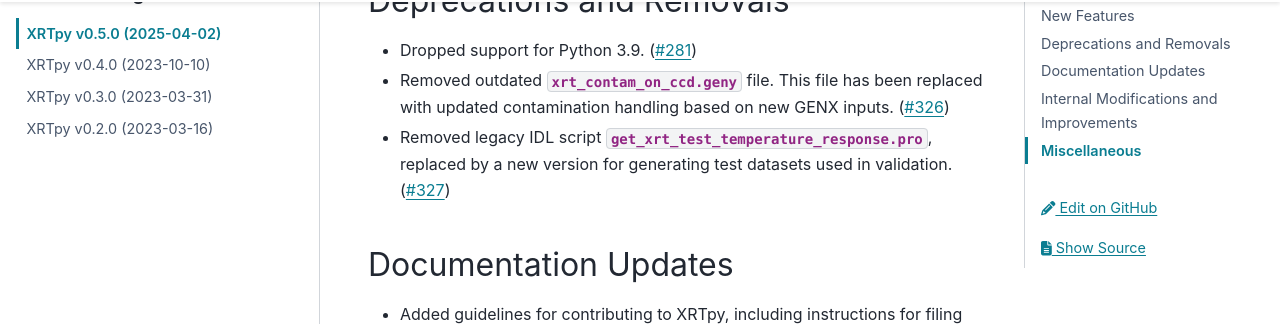
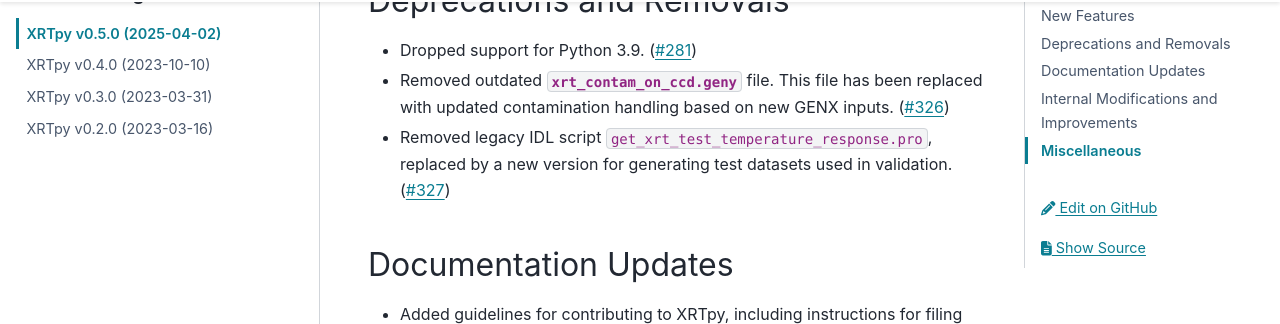
Before and after one commit to HinodeXRT/xrtpy, a Sphinx documentation site: the page built from docs/changelog/0.5.0.rst, in a window 1280 px wide and 900 px high, scrolled down 368 px. Shown: the part 126-450 px from the top of the window. Built offline with Sphinx 7.4.7 and the PyData theme 0.15.4, drawn with Linux system fonts in a browser that asks for light colours; pages that are not in the unit, such as notebooks, are missing from menus; the version number could not be read and is left out.

Commit message:
Adding  double backticks

```diff
--- a/docs/changelog/0.5.0.rst
+++ b/docs/changelog/0.5.0.rst
@@ -9,7 +9,7 @@
 --------------------------
 - Dropped support for Python 3.9. (:pr:`281`)
 - Removed outdated `xrt_contam_on_ccd.geny` file. This file has been replaced with updated contamination handling based on new GENX inputs. (:pr:`326`)
-- Removed legacy IDL script `get_xrt_test_temperature_response.pro`, replaced by a new version for generating test datasets used in validation. (:pr:`327`)
+- Removed legacy IDL script ``get_xrt_test_temperature_response.pro``, replaced by a new version for generating test datasets used in validation. (:pr:`327`)
 
 Documentation Updates
 ---------------------
@@ -25,8 +25,8 @@
 - Fully revamped temperature response test infrastructure to match XRTpy calculations with IDL outputs across all filter channels and abundance models (coronal, hybrid, photospheric).
 - Updated CCD Gain Right value in IDL GENX Version 17, now consistent across XRTpy and IDL. (:pr:`322`)
 - Switched XRTpy CHIANTI emission data to version 10 to match IDL configuration. (:pr:`293`)
-- Created and adopted `xrt_channels_v0017.genx` to align with updated channel configuration. (:pr:`317`, :pr:`324`)
-- Updated contamination model file (`xrt_contam_on_ccd.geny`) with 2025 values. (:pr:`268`)
+- Created and adopted ``xrt_channels_v0017.genx`` to align with updated channel configuration. (:pr:`317`, :pr:`324`)
+- Updated contamination model file (``xrt_contam_on_ccd.geny``) with 2025 values. (:pr:`268`)
 - Updated IDL result files used for testing:
   - Effective Area test files: 2020–2024. (:pr:`218`)
   - Temperature Response test files: 2020–2024. (:pr:`220`) . All temperature response tests now pass with <0.5% relative difference using high-confidence validation metrics.
```
